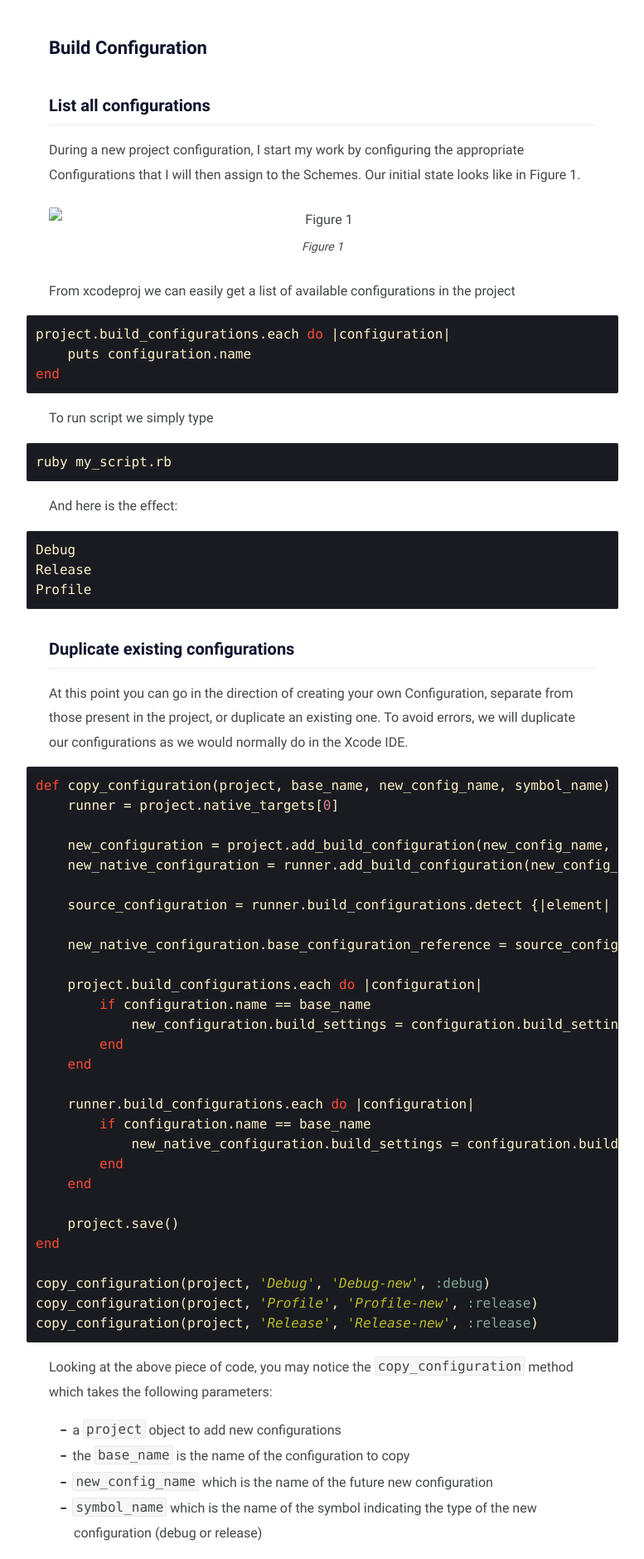
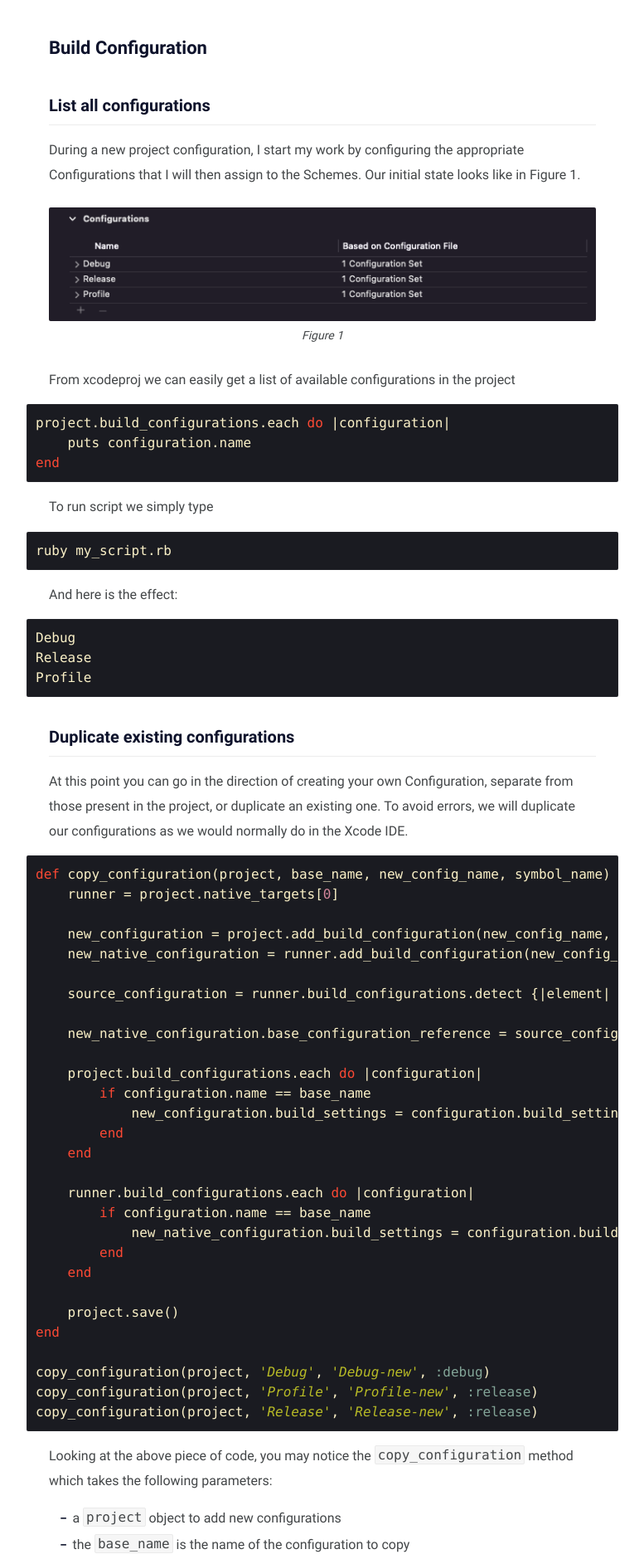
Before and after one commit to michcio53/savviness, a Jekyll site: the page built from _posts/xcodeproj/2022-01-10-xcodeproj.md, in a window 1280 px wide. Shown: the part 1953-3832 px from the top of the page at 83% size, without its empty margins (251-1028 px from the left). Built offline with Jekyll 4.4.1, drawn with Linux system fonts in a browser that asks for light colours.

Commit message:
Update post

```diff
--- a/_posts/xcodeproj/2022-01-10-xcodeproj.md
+++ b/_posts/xcodeproj/2022-01-10-xcodeproj.md
@@ -61,7 +61,7 @@ From now on, the `project` variable will be used to perform operations on our ta
 During a new project configuration, I start my work by configuring the appropriate Configurations that I will then assign to the Schemes.
 Our initial state looks like in Figure 1.
 
-{% include image.html url="{site.url}/assets/img/xcodeproj/fig1.png" description="Figure 1" %}
+{% include image.html url="/assets/img/xcodeproj/fig1.png" description="Figure 1" %}
 
 
 From xcodeproj we can easily get a list of available configurations in the project
@@ -143,7 +143,7 @@ I call the method I wrote earlier specifying respectively:
 
 Aaand that's it! After executing the script, we can view the effect of our work in Xcode.
 
-{% include image.html url="{site.url}/assets/img/xcodeproj/fig2.png" description="Figure 2" %}
+{% include image.html url="/assets/img/xcodeproj/fig2.png" description="Figure 2" %}
 
 ## Schemas
 The next step we can take is to use the generated configurations. In order to do so, we will create a new scheme using code and then assign build configs to appropriate actions. We now add a new piece to the code we created earlier
@@ -176,9 +176,9 @@ scheme.save_as(project_path, new_scheme_name)
 
 Now we can view the saved Scheme in Apple's IDE. In case you had Xcode open, you will have to open it again to refresh the Scheme list.
 
-{% include image.html url="{site.url}/assets/img/xcodeproj/fig3.png" description="Figure 3" %}
+{% include image.html url="/assets/img/xcodeproj/fig3.png" description="Figure 3" %}
 
-{% include image.html url="{site.url}/assets/img/xcodeproj/fig4.png" description="Figure 4" %}
+{% include image.html url="/assets/img/xcodeproj/fig4.png" description="Figure 4" %}
 
 
 As you may have noticed when saving Scheme we used the `save_as` method in which we pointed to our project file which may not seem logical. In fact `Runner.xcodeproj` is actually a directory where the real project files are located.
```
